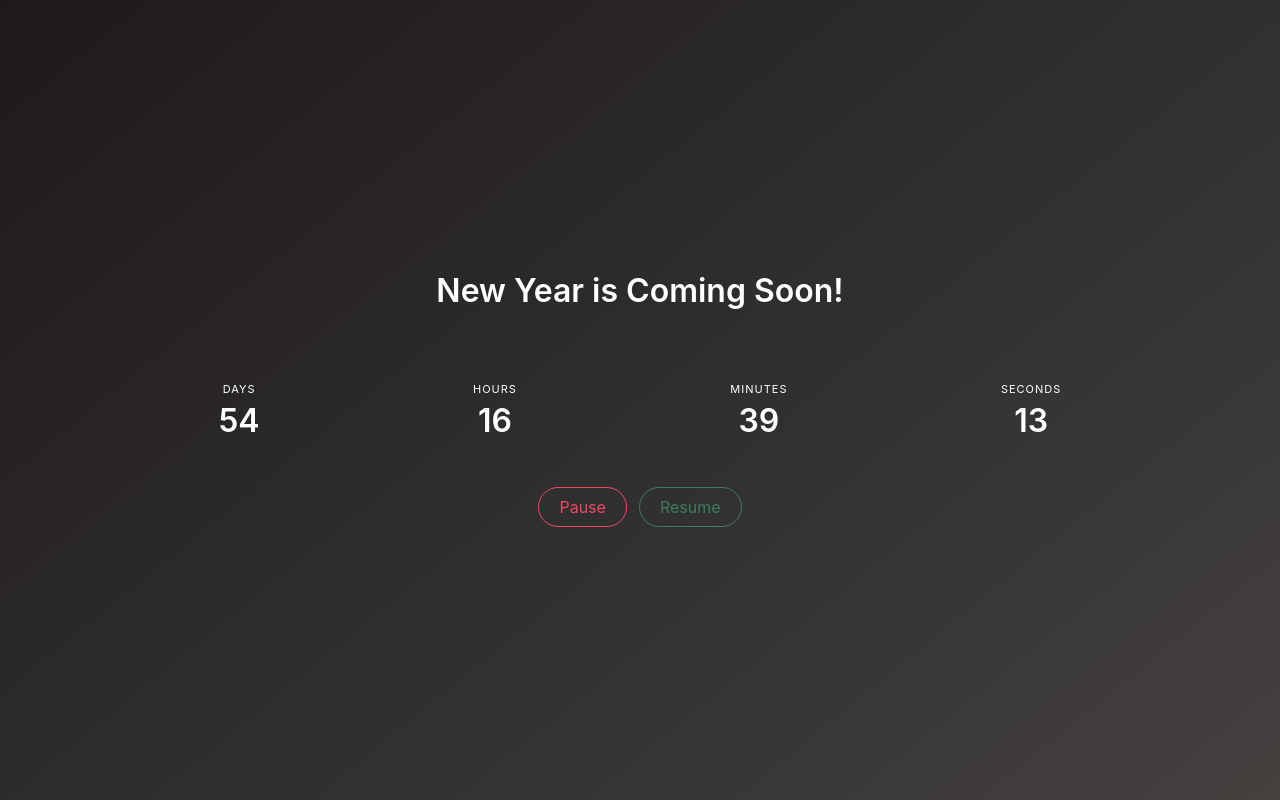
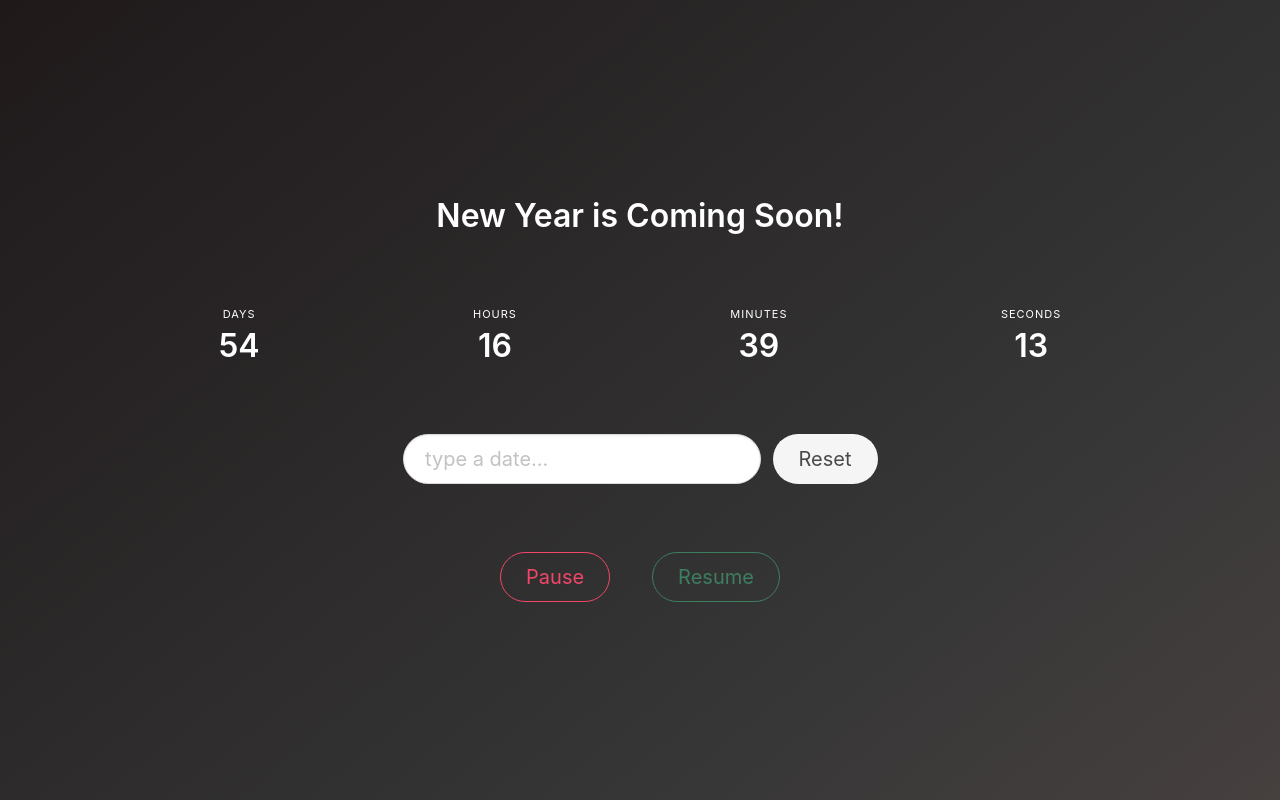
Before and after one commit to msizi67494/countdown, a React (Create React App) app: page / in a window 1280 px wide. Built offline with nearby package versions, Linux system fonts and the light colour scheme.

Commit message:
adding a datepicker component

```diff
--- a/src/components/countdown/controls.js
+++ b/src/components/countdown/controls.js
@@ -3,14 +3,14 @@ import React from 'react'
 const Controls = ({paused, onPausedToggle}) =>
     <div className="field is-grouped is-grouped-centered">
         <p className="control">
-            <button className="button is-rounded is-outlined is-danger medium"
+            <button className="button is-rounded is-outlined is-danger is-medium" style={{marginRight: 30}}
                      disabled={paused}
                      onClick={onPausedToggle}>
                 Pause
             </button>
         </p>
         <p className="control">
-             <button className="button is-rounded is-outlined is-success medium"
+             <button className="button is-rounded is-outlined is-success is-medium"
                      disabled={!paused}
                      onClick={onPausedToggle}>
                 Resume
--- /dev/null
+++ b/src/components/countdown/datepicker.js
@@ -0,0 +1,15 @@
+import React from 'react'
+
+const Datepicker = () =>
+    <div className="field is-grouped is-grouped-centered" style={{marginBottom: 20, marginTop: 70}} >
+        <p className="control">
+            <input className="input is-medium is-rounded" placeholder="type a date... " />
+        </p>
+        <p className="control">
+           <button className="button is-rounded is-light isoutlined is-medium">
+               Reset
+           </button>
+        </p>
+    </div>
+
+export default Datepicker
--- a/src/components/countdown/index.js
+++ b/src/components/countdown/index.js
@@ -2,6 +2,7 @@ import React, { Component } from 'react'
 import Timer from './timer'
 import Controls from './controls'
 import moment from 'moment'
+import Datepicker from './datepicker'
 
 export default class Countdown extends Component {
 
@@ -74,6 +75,7 @@ render() {
                     </h1>
                     <section className="section">
                         <Timer duration={duration}/>
+                        <Datepicker/>
                     </section>
                     <div>
                         <Controls paused={paused} onPausedToggle={this.handleTogglePaused}/>
```
